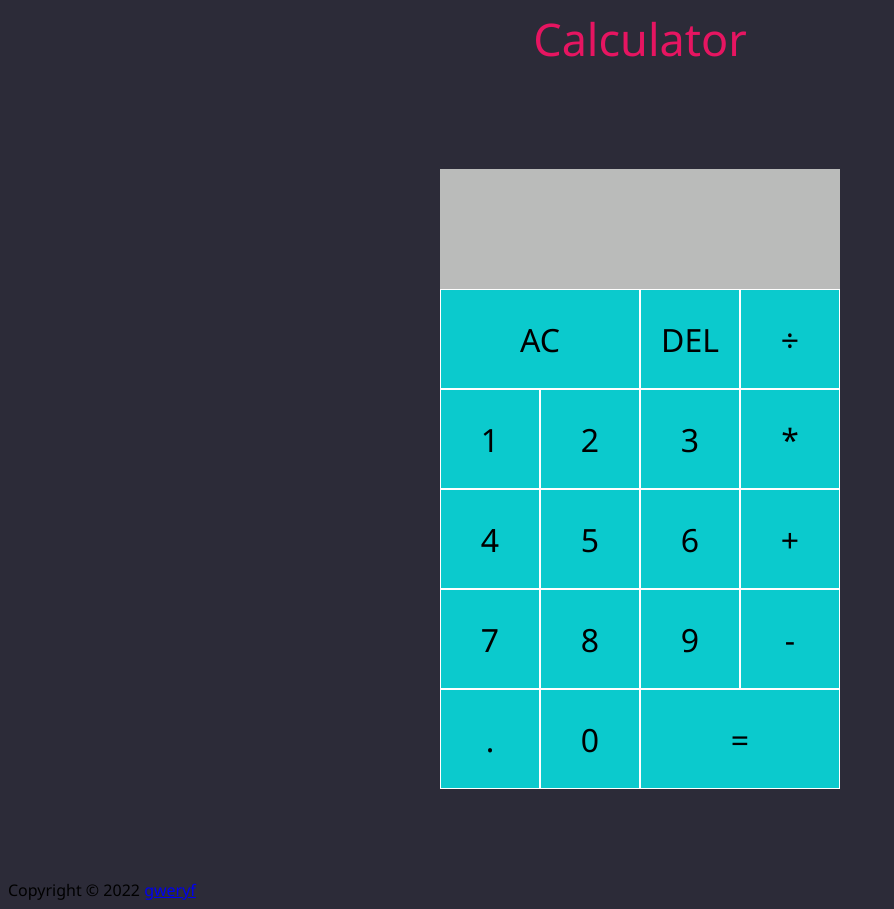
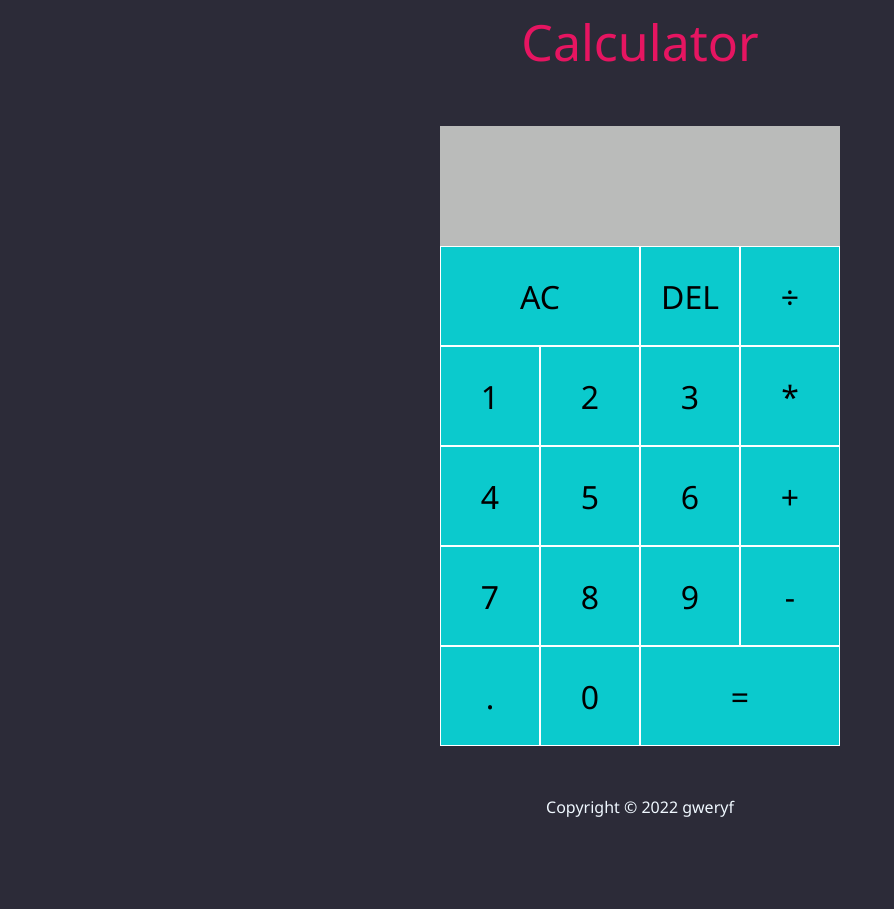
Before and after one commit to gweryf/Calc, a plain HTML site: page index.html in a window 1280 px wide. Shown: the whole page, without its empty margins (0-894 px from the left). After the commit the page ends 826 px from the top, so only its background shows below. Drawn offline with Linux system fonts and the light colour scheme.

Commit message:
minor updates

```diff
--- a/style.css
+++ b/style.css
@@ -7,19 +7,18 @@
 }
 
 .calc {
-    font-size: 45px;
+    font-size: 50px;
     /* margin-left: auto;
     margin-right: auto; */
     text-align: center;
     color: #e61561;
-    margin-bottom: 10px;
 }
 
 .calculator-grid {
     display: grid;
     justify-content: center;
     align-content: center;
-    min-height: 100vh;
+    min-height: 90vh;
     grid-template-columns: repeat(4,100px);
     grid-template-rows: minmax(120px,auto) repeat(5,100px);
 }
@@ -63,3 +62,13 @@
     color: black;
     font-size: 2.5rem;
 }
+
+footer {
+    text-align: center;
+    color: aliceblue;
+}
+
+a {
+    text-decoration: none;
+    color: aliceblue;
+}
```
